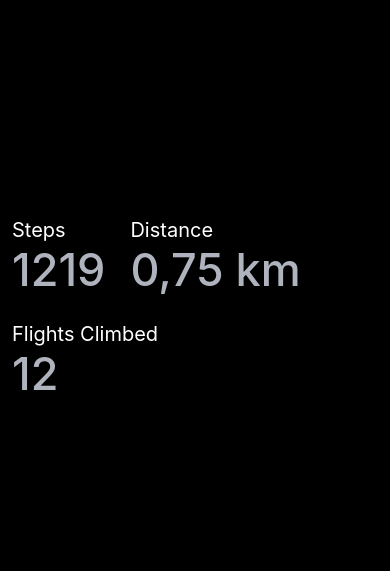
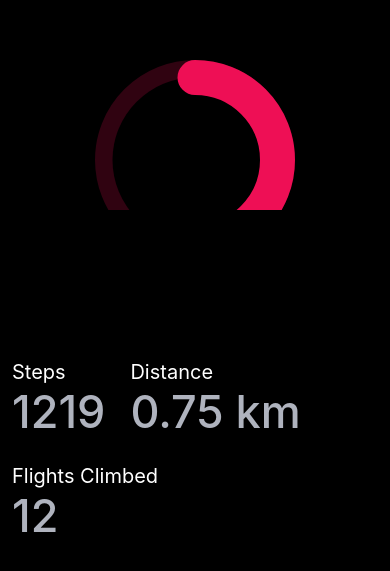
Before and after one commit to syarwinaaa09/glucoBuddy, a React Native app: screen / in a window 390 px wide. Shown: the part 121-692 px from the top of the page. Built offline with nearby package versions, Linux system fonts and the light colour scheme.

Commit message:
Progress Ring UI

```diff
--- a/App.tsx
+++ b/App.tsx
@@ -1,15 +1,17 @@
 import { StatusBar } from 'expo-status-bar';
 import { StyleSheet, Text, View } from 'react-native';
 import Value from './src/components/Value';
+import RingProgress from './src/components/RingProgress';
 
 export default function App() {
   return (
     <View style={styles.container}>
-      <Text>Hello world!</Text>
+      <RingProgress progress={0.56} />
 
+      <StatusBar style="auto" />
       <View style={styles.values}>
         <Value label="Steps" value="1219" />
-        <Value label="Distance" value="0,75 km" />
+        <Value label="Distance" value="0.75 km" />
         <Value label="Flights Climbed" value="12" />
       </View>
 
@@ -29,5 +31,6 @@
     flexDirection: 'row',
     gap: 25,
     flexWrap: 'wrap',
+    marginTop: 100,
   },
 });
--- a/package.json
+++ b/package.json
@@ -15,7 +15,8 @@
     "react-native": "0.71.8",
     "react-native-web": "~0.18.10",
     "react-dom": "18.2.0",
-    "@expo/webpack-config": "^18.0.1"
+    "@expo/webpack-config": "^18.0.1",
+    "react-native-svg": "13.4.0"
   },
   "devDependencies": {
     "@babel/core": "^7.20.0",
--- /dev/null
+++ b/src/components/RingProgress.tsx
@@ -0,0 +1,58 @@
+import { View } from 'react-native';
+import SVG, { Circle } from 'react-native-svg';
+
+type RingProgressProps = {
+    radius?: number;
+    strokeWidth?: number;
+    progress: number;
+};
+
+const color = "#EE0F55";
+
+const RingProgress = ({
+    radius = 100,
+    strokeWidth = 35,
+    progress,
+}: RingProgressProps) => {
+    const innerRadius = radius - strokeWidth / 2;
+    const circumference = 2 * Math.PI * innerRadius;
+
+    return (
+        <View style={{
+            width: radius * 2,
+            height: radius * 2,
+            alignSelf: 'center',
+            // backgroundColor: 'green',
+            }}
+        >
+            <SVG>
+                {/* Background */}
+                <Circle
+                    cx={radius}
+                    cy={radius}
+                    r={innerRadius}
+                    // fill={'blue'}
+                    strokeWidth={strokeWidth}
+                    stroke={color}
+                    opacity={0.2}
+                />
+                {/* Foreground */}
+                <Circle
+                    r={innerRadius}
+                    cx={radius}
+                    cy={radius}
+                    originX={radius}
+                    originY={radius}
+                    // fill={'blue'}
+                    strokeWidth={strokeWidth}
+                    stroke={color}
+                    strokeDasharray={[circumference * progress, circumference]}
+                    strokeLinecap="round"
+                    rotation="-90"
+                />
+            </SVG>
+        </View>
+    );
+};
+
+export default RingProgress;
```
Also changed, not shown: 1 other file (tests, documents, lock files or other folders).
